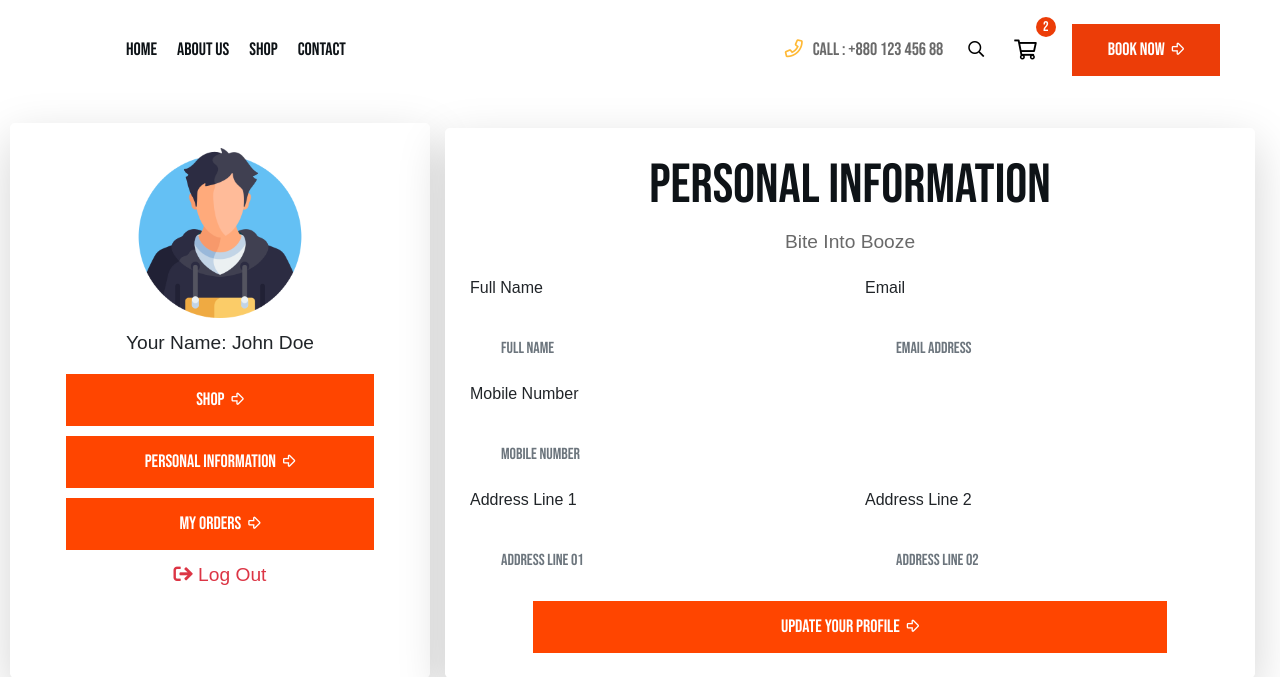
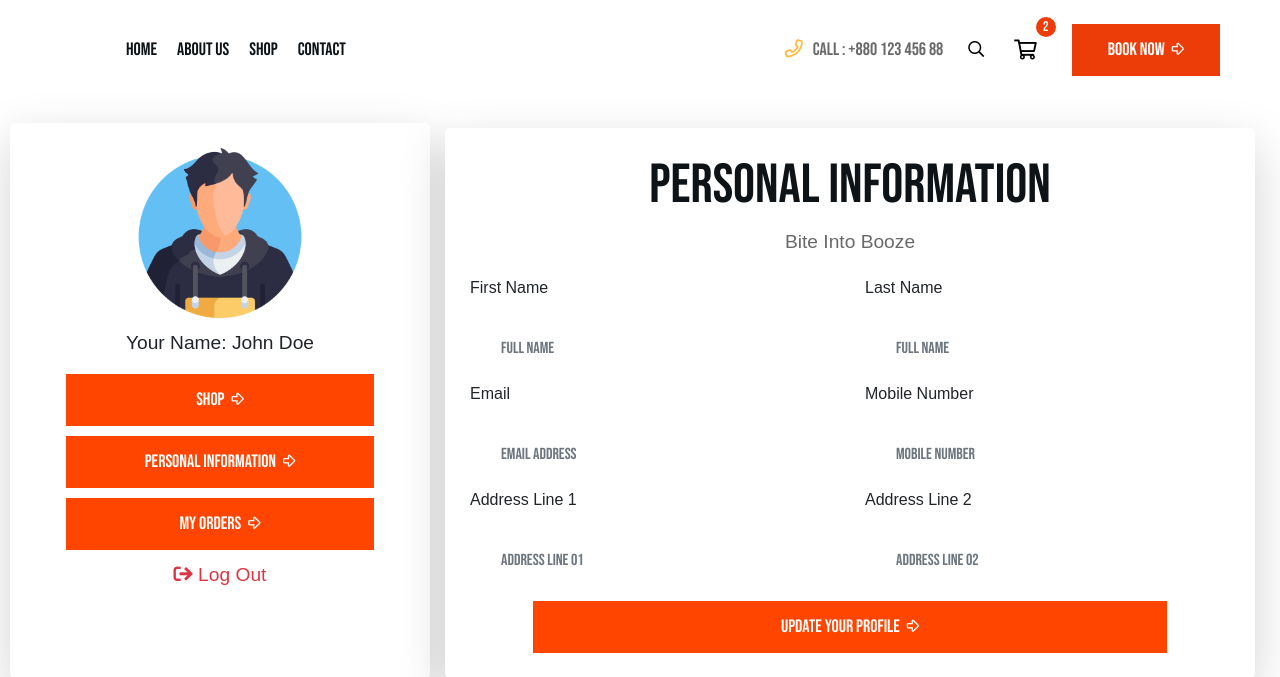
Before and after one commit to cody-zea-software-solutions/boozebites, a PHP site: page /profile.php in a window 1280 px wide. Shown: the top 677 px of the page. Run offline with PHP 8.4, Linux system fonts and the light colour scheme.

Commit message:
Update profile.php

```diff
--- a/profile.php
+++ b/profile.php
@@ -95,14 +95,18 @@
                     <div>
                         <div class="row">
                             <div class="col-12 col-lg-6">
-                                <p class="text-body">Full Name</p>
+                                <p class="text-body">First Name</p>
+                                <input class="form-control mt-1" type="text" placeholder="Full Name" required />
+                            </div>
+                            <div class="col-12 col-lg-6">
+                                <p class="text-body">Last Name</p>
                                 <input class="form-control mt-1" type="text" placeholder="Full Name" required />
                             </div>
                             <div class="col-12 col-lg-6">
                                 <p class="text-body">Email</p>
                                 <input class="form-control mt-1" type="email" placeholder="Email Address" required />
                             </div>
-                            <div class="col-12 col-lg-12">
+                            <div class="col-12 col-lg-6">
                                 <p class="text-body">Mobile Number</p>
                                 <input class="form-control mt-1" type="text" placeholder="Mobile Number" required />
                             </div>
```
